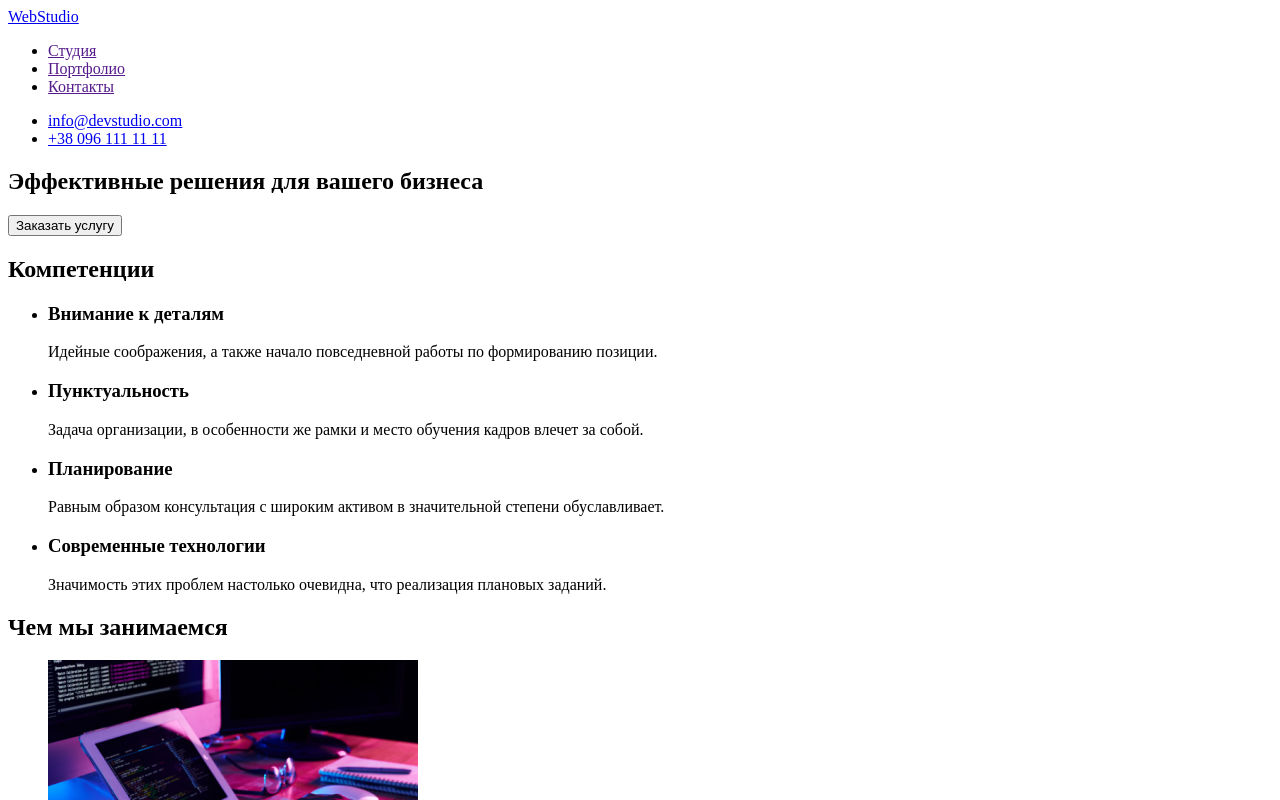
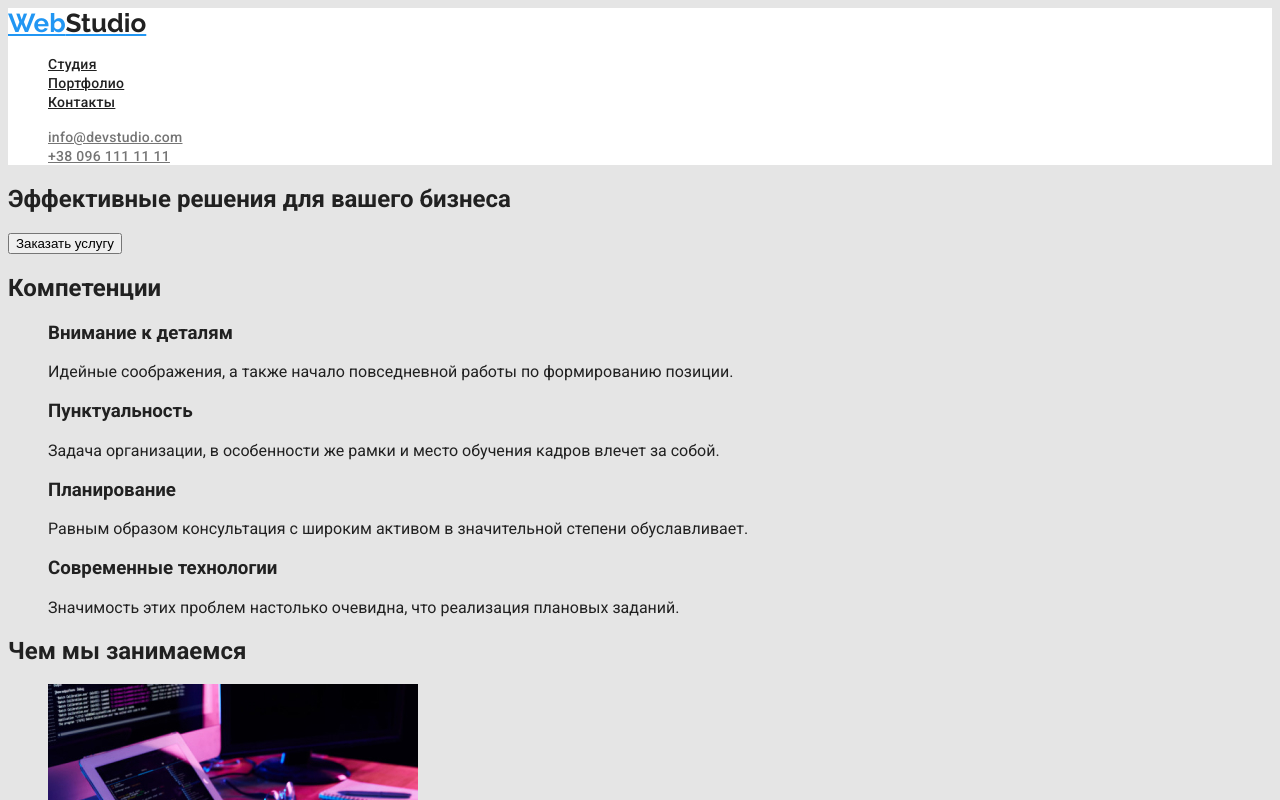
Before and after one commit to VadiDem/goit-markup-hw-02, a plain HTML site: page index.html in a window 1280 px wide. Shown: the top 800 px of the page. Drawn offline with Linux system fonts and the light colour scheme.

Commit message:
Добавляет стили хедера

```diff
--- a/css/styles.css
+++ b/css/styles.css
@@ -1,2 +1,79 @@
-:root {
+body {
+  background-color: #e5e5e5;
+  color: #212121;
+  font-family: "Roboto", sans-serif;
 }
+
+.header {
+  background-color: #ffffff;
+}
+
+.logo-link {
+  font-family: "Raleway", sans-serif;
+  font-style: normal;
+  font-weight: 700;
+  font-size: 26px;
+  line-height: 1, 19;
+  letter-spacing: 0, 03em;
+  color: #2196f3;
+}
+
+.logo-accent-hdr {
+  color: #212121;
+}
+
+.logo-accent {
+  color: #ffffff;
+}
+
+.site-nav a {
+  width: 68px;
+  height: 16px;
+  color: #212121;
+  font-family: "Roboto";
+  font-style: normal;
+  font-weight: 500;
+  font-size: 14px;
+  line-height: 1, 14;
+  letter-spacing: 0.02em;
+}
+
+.site-nav .link {
+  color: #212121;
+}
+
+.site-nav .link:hover,
+.site-nav .link:focus {
+  color: #2196f3;
+}
+
+.contacts a {
+  width: 135px;
+  height: 16px;
+  font-family: "Roboto";
+  font-style: normal;
+  font-weight: 500;
+  font-size: 14px;
+  line-height: 1, 14;
+  letter-spacing: 0.02em;
+  color: #757575;
+}
+
+.contacts .link {
+  color: #757575;
+}
+
+.contacts .link:hover,
+.contacts .link:focus {
+  color: #2196f3;
+}
+
+ul {
+  list-style: none;
+}
+
+.footer {
+  background-color: #2f303a;
+}
+
+/*  */
--- a/index.html
+++ b/index.html
@@ -5,24 +5,31 @@
     <meta http-equiv="X-UA-Compatible" content="IE=edge" />
     <meta name="viewport" content="width=device-width, initial-scale=1.0" />
     <title>Document</title>
+    <link
+      href="https://fonts.googleapis.com/css2?family=Raleway:wght@700&family=Roboto:wght@400;500;700;900&display=swap"
+      rel="stylesheet"
+    />
     <link rel="stylesheet" href="./css/styles.css" />
   </head>
   <body>
-    <header>
+    <header class="header">
       <nav>
-        <a href="/">WebStudio</a>
+        <a class="logo-link" href="index.html" lang="en"
+          >Web<span class="logo-accent-hdr">Studio</span></a
+        >
 
-        <ul>
-          <li><a href="">Студия</a></li>
-          <li><a href="">Портфолио</a></li>
-          <li><a href="">Контакты</a></li>
+        <ul class="site-nav">
+          <li><a href="./index.html" class="link">Студия</a></li>
+          <li><a href="./portfolio.html" class="link">Портфолио</a></li>
+          <li><a href="" class="link">Контакты</a></li>
         </ul>
       </nav>
-      <ul class="site-nav">
+
+      <ul class="contacts">
         <li>
           <a class="link" href="info@devstudio.com">info@devstudio.com</a>
         </li>
-        <li><a href="tel:+380961111111">+38 096 111 11 11</a></li>
+        <li><a class="link" href="tel:+380961111111">+38 096 111 11 11</a></li>
       </ul>
     </header>
 
@@ -126,8 +133,10 @@
       </section>
     </main>
 
-    <footer>
-      <a href="/">WebStudio</a>
+    <footer class="footer">
+      <a class="logo-link" href="index.html" lang="en"
+        >Web<span class="logo-accent">Studio</span></a
+      >
       <address>
         <ul>
           <li>
```
Also changed, not shown: portfolio.html (+18 -10 lines).
